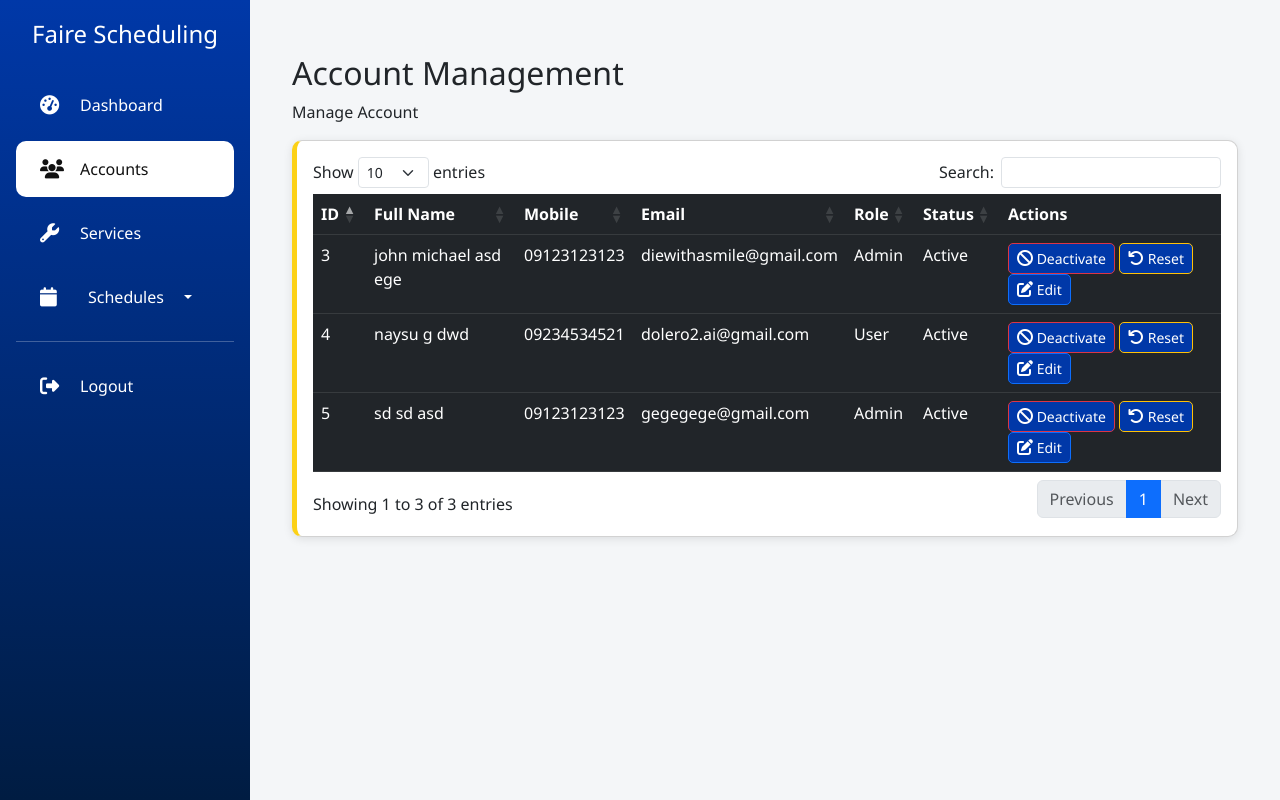
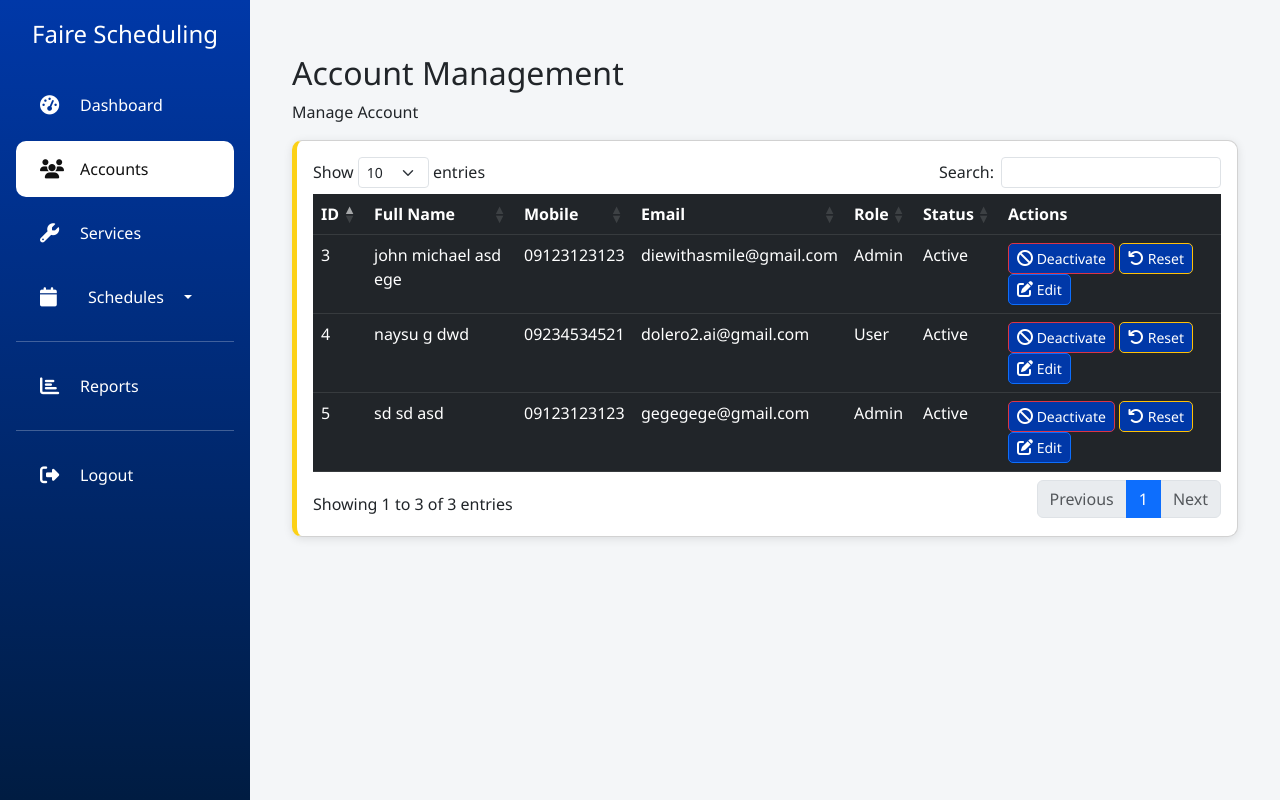
Before and after one commit to Glenn-IT/FaireScheduling-main, a PHP site: page /FaireScheduling-main/navigation/admin/account/accountpage.php in a window 1280 px wide. Run offline with PHP 8.4, Linux system fonts and the light colour scheme; a user stored in the database is signed in; data comes from the database, SQL or seed files in the repository; some libraries are stand-ins or nearby versions.

Commit message:
Add Reports link to the navigation menu in account page

```diff
--- a/navigation/admin/account/accountpage.php
+++ b/navigation/admin/account/accountpage.php
@@ -60,6 +60,8 @@
                 </li>
               </ul>
             </li>
+            <hr>
+            <li class="p-1 navbar-custom my-2"><a href="../report/report.php"><i class="fas fa-chart-bar"></i><span> Reports</span></a></li>
             <hr>
             <li class="p-1 navbar-custom my-2"><a href="../../../logout.php"><i class="fas fa-sign-out-alt"></i><span> Logout</span></a></li>
         </ul>
```
